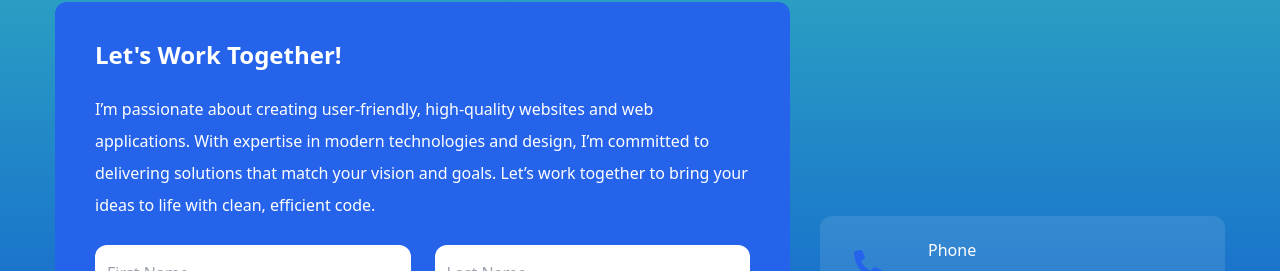
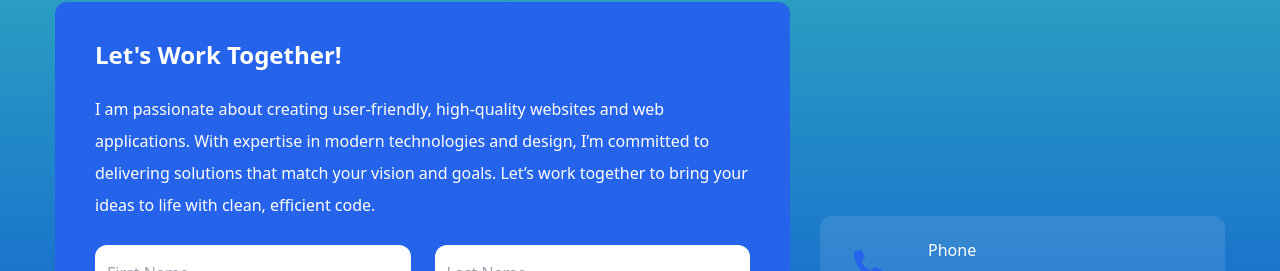
Before and after one commit to BerylBrothers/New-Form, a Next.js app: page /contact in a window 1280 px wide. Shown: the part 171-442 px from the top of the page. Built offline with nearby package versions, Linux system fonts and the light colour scheme.

Commit message:
trying this again 2

```diff
--- a/app/contact/page.jsx
+++ b/app/contact/page.jsx
@@ -181,7 +181,7 @@ const Contact = () => {
             >
               <h3 className="text-white">Let's Work Together!</h3>
               <p className="text-white">
-                I’m passionate about creating user-friendly, high-quality websites and web applications.
+                I am passionate about creating user-friendly, high-quality websites and web applications.
                 With expertise in modern technologies and design, I’m committed to delivering solutions that
                 match your vision and goals. Let’s work together to bring your ideas to life with clean, efficient code.
               </p>
@@ -272,7 +272,7 @@ const Contact = () => {
           <div className="flex-1 flex items-center justify-center xl:justify-end order-1 xl:order-none mb-8 xl:mb-0">
             <ul className="flex flex-col gap-10">
               {info.map((item, index) => (
-                <li key={index} className="flex items-center gap-6 bg-white/10 rounded-xl p-3 pr-7">
+                <li key={index} className="flex items-center gap-6 bg-white/10 rounded-xl p-3 pr-7 ">
                   <div className="w-[52px] h-[52px] xl:w-[72px] xl:h-[72px] text-blue-600 rounded-xl flex items-center justify-center">
                     <div className="text-[28px]">{item.icon}</div>
                   </div>
```
